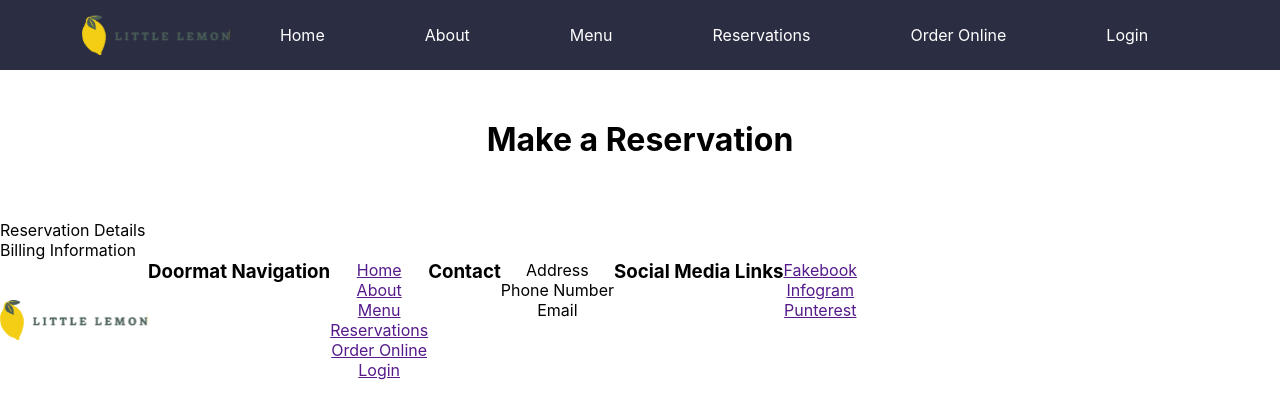
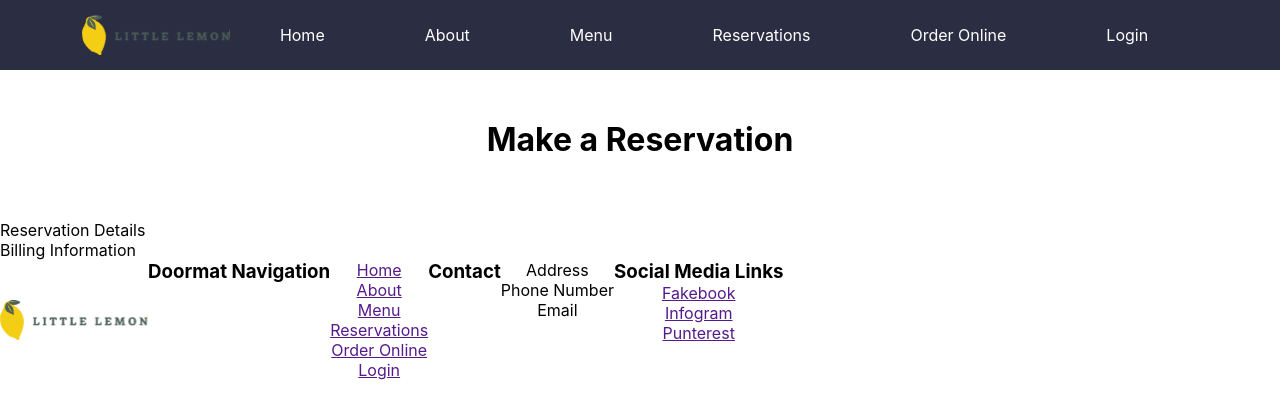
Before and after one commit to digitAI-4N6/little-lemon, a React (Create React App) app: page / in a window 1280 px wide. Shown: the top 418 px of the page. Built offline with nearby package versions, Linux system fonts and the light colour scheme.

Commit message:
make socials an article
make socials an article

```diff
--- a/src/components/subcomponents/Socials.js
+++ b/src/components/subcomponents/Socials.js
@@ -1,6 +1,7 @@
 export default function Socials() {
     return (
         <>
+        <article className="footList">
         <h3>Social Media Links</h3>
         <ul>
           <li>
@@ -13,6 +14,7 @@ export default function Socials() {
             <a href="">Punterest</a>
           </li>
         </ul>
+        </article>
         </>
     )
 }
```
